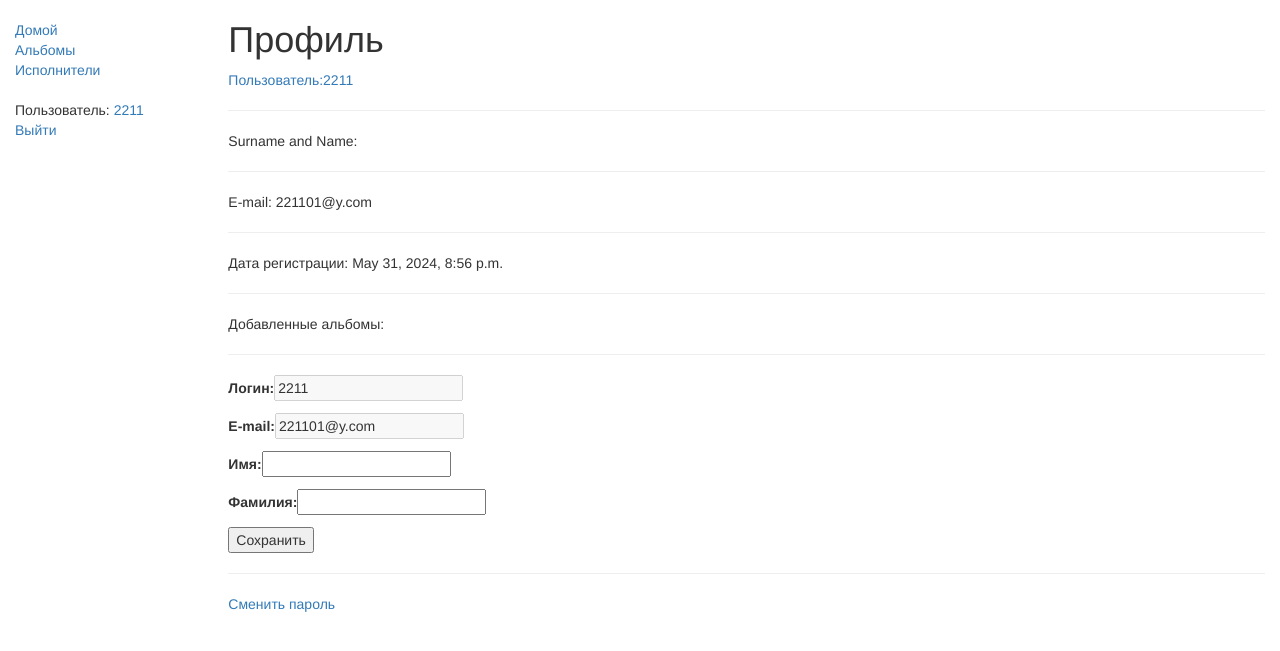
After one commit to gareflecioner/local, a Django app: page /users/profile/ in a window 1280 px wide. The commit adds this page. Shown: the top 651 px of the page. Run offline with Django 5.2, Linux system fonts and the light colour scheme; a user stored in the database is signed in; some libraries are stand-ins or nearby versions.

Commit message:
смена пароля новый шаблон профиля аутенфикация по емейлу регистрация

```diff
--- a/again/templates/base_generic.html
+++ b/again/templates/base_generic.html
@@ -29,11 +29,11 @@
       </ul>
       <ul class="sidebar-nav">
       </ul>{% if user.is_authenticated %}
-      Пользователь: <a class="last"> <a href="{% url 'profile' %}">{{user.username}}
+      Пользователь: <a class="last"> <a href="{% url 'users:profile' %}">{{user.username}}
       <br><a href="{% url 'users:logout' %}">Выйти</a></br>
       {% else %}
       <br class="last"><a href="{% url 'users:login' %}">Войти</a> </br>
-      <a href="#">Регистрация</a>
+      <a href="{% url 'users:register' %}">Регистрация</a>
       {% endif %}
     {% endblock %}
       </div>
--- a/again/urls.py
+++ b/again/urls.py
@@ -3,7 +3,6 @@ from . import views
 
 urlpatterns = [
     re_path (r'^$', views.index, name='index'),
-    re_path(r'^profile/$', views.profile,name='profile'),
     re_path (r'^album/$', views.AlbumListView.as_view(), name='album'),
     re_path (r'^albums/(?P<pk>\d+)$', views.AlbumDetailView.as_view(), name='album-detail'),
     re_path (r'^author/$', views.AuthorListView.as_view(), name='author'),
--- a/users/forms.py
+++ b/users/forms.py
@@ -1,11 +1,53 @@
 from django import forms
-from django.contrib.auth.forms import AuthenticationForm
+from django.contrib.auth.forms import AuthenticationForm,UserCreationForm
 from django.contrib.auth import get_user_model
+from django.urls import reverse_lazy
+from . import models
+from django.contrib.auth.forms import PasswordChangeForm
 
-class LoginUserForm(AuthenticationForm):
+
+class RegisterUserForm(UserCreationForm):
     username = forms.CharField(label='Логин', widget=forms.TextInput(attrs={'class': 'form-input'}))
-    password = forms.CharField(label='Пароль', widget=forms.PasswordInput(attrs={'class': 'form-input'}))
+    password1 = forms.CharField(label='Пароль', widget=forms.PasswordInput(attrs={'class': 'form-input'}))
+    password2 = forms.CharField(label='Повтор пароля', widget=forms.PasswordInput(attrs={'class': 'form-input'}))
 
     class Meta:
         model = get_user_model()
-        fields = ['username', 'password']
+        fields = ['username', 'email', 'first_name', 'last_name', 'password1', 'password2']
+        labels = {
+            'email': 'E-mail',
+            'first_name': 'Имя',
+            'last_name': 'Фамилия',
+        }
+        widgets = {
+            'email': forms.TextInput(attrs={'class': 'form-input'}),
+            'first_name': forms.TextInput(attrs={'class': 'form-input'}),
+            'last_name': forms.TextInput(attrs={'class': 'form-input'}),
+        }
+
+    def clean_email(self):
+        email = self.cleaned_data['email']
+        if get_user_model().objects.filter(email=email).exists():
+            raise forms.ValidationError("Такой E-mail уже существует!")
+        return email
+
+class ProfileUserForm(forms.ModelForm):
+    username = forms.CharField(disabled=True, label='Логин', widget=forms.TextInput(attrs={'class': 'form-input'}))
+    email = forms.CharField(disabled=True, label='E-mail', widget=forms.TextInput(attrs={'class': 'form-input'}))
+
+    class Meta:
+        model = get_user_model()
+        fields = ['username', 'email', 'first_name', 'last_name']
+        labels = {
+            'first_name': 'Имя',
+            'last_name': 'Фамилия',
+        }
+        widgets = {
+            'first_name': forms.TextInput(attrs={'class': 'form-input'}),
+            'last_name': forms.TextInput(attrs={'class': 'form-input'}),
+        }
+
+class UserPasswordChangeForm(PasswordChangeForm):
+    old_password = forms.CharField(label="Старый пароль", widget=forms.PasswordInput(attrs={'class': 'form-input'}))
+    new_password1 = forms.CharField(label="Новый пароль", widget=forms.PasswordInput(attrs={'class': 'form-input'}))
+    new_password2 = forms.CharField(label="Подтверждение пароля", widget=forms.PasswordInput(attrs={'class': 'form-input'}))
--- /dev/null
+++ b/users/templates/users/profile.html
@@ -0,0 +1,26 @@
+{% extends "base_generic.html" %}
+
+{% block content %}
+<h1>Профиль</h1>
+<a>Пользователь:{{ user.username }}</a>
+<hr>Surname and Name: {{user.last_name}} {{user.first_name}}</hr> <hr>E-mail: {{user.email}}</hr>
+<hr>Дата регистрации: {{user.date_joined}}</hr>
+
+<hr class="first"> Добавленные альбомы:</hr>
+{%for post in posts%}
+<p class="first"> Добавленные альбомы: {{writer.post}}
+{%endfor%}
+<hr></hr>
+<form method="post">
+    {% csrf_token %}
+    <div class="form-error">{{ form.non_field_errors }}</div>
+    {% for f in form %}
+    <p ><label class="form-label" for="{{ f.id_for_label }}">{{f.label}}: </label>{{ f }}</p>
+    <div class="form-error">{{ f.errors }}</div>
+    {% endfor %}
+</form>
+<form action="users/profile.html">
+    <input type="submit" value="Сохранить" />
+</form>
+<hr ><a href="{% url 'users:password_change' %}">Сменить пароль</a></hr>
+{% endblock %}
--- a/users/urls.py
+++ b/users/urls.py
@@ -1,9 +1,14 @@
 from django.urls import path
 from . import views
-
+from django.contrib.auth.views import LogoutView, PasswordChangeView, PasswordChangeDoneView
 app_name = "users"
 
 urlpatterns = [
     path('login/', views.LoginUser.as_view(), name='login'),
     path('logout/', views.logout_user, name='logout'),
+    path('login/', views.LoginUser.as_view(), name='login'),
+    path('register/', views.RegisterUser.as_view(), name='register'),
+    path('profile/', views.ProfileUser.as_view(), name='profile'),
+    path('password-change/', views.UserPasswordChange.as_view(template_name="users/password_change_form.html"), name="password_change"),
+    path('password-change/done/', PasswordChangeDoneView.as_view(template_name="users/password_change_done.html"), name="password_change_done"),
 ]
--- a/users/views.py
+++ b/users/views.py
@@ -1,18 +1,45 @@
 from django.http import HttpResponse, HttpResponseRedirect
 from django.shortcuts import render
-from django.urls import reverse
+from django.urls import reverse, reverse_lazy
 from django.contrib.auth import authenticate,login,logout
-from users.forms import LoginUserForm
+from users.forms import ProfileUserForm, RegisterUserForm, UserPasswordChangeForm
 from django.contrib.auth.forms import AuthenticationForm
-from django.contrib.auth.views import LoginView
+from django.contrib.auth.views import LoginView,PasswordChangeView
+from django.views.generic.edit import CreateView, UpdateView
+from django.contrib.auth.mixins import LoginRequiredMixin
+from django.contrib.auth import get_user_model
+
 
 # Create your views here.
 class LoginUser(LoginView):
     form_class = AuthenticationForm
     template_name = 'users/login.html'
     extra_context = {'title': "Авторизация"}
-    login_url = '/again/profile/'
+    login_url = '/users/profile/'
 
 def logout_user(request):
     logout(request)
     return HttpResponseRedirect(reverse('users:login'))
+
+class RegisterUser(CreateView):
+    form_class = RegisterUserForm
+    template_name = 'users/register.html'
+    extra_context = {'title': "Регистрация"}
+    success_url = reverse_lazy('users:login')
+class ProfileUser(LoginRequiredMixin, UpdateView):
+    model = get_user_model()
+    form_class = ProfileUserForm
+    template_name = 'users/profile.html'
+    extra_context = {'title': "Профиль пользователя"}
+    success_url = reverse_lazy('profileq')
+
+    def get_success_url(self):
+        return reverse_lazy('users:profile', args=[self.request.user.pk])
+
+    def get_object(self, queryset=None):
+        return self.request.user
+
+class UserPasswordChange(PasswordChangeView):
+    form_class = UserPasswordChangeForm
+    success_url = reverse_lazy("users:password_change_done")
+    extra_context = {'title': "Изменение пароля"}
```
Also changed, not shown: again/templates/again/profile.html (deleted, +0 -20 lines), again/views.py (+8 -8 lines), local/settings.py (+6 -1 lines), users/authentication.py (added, +20 -0 lines), users/templates/users/password_change_done.html (added, +7 -0 lines), users/templates/users/password_change_form.html (added, +17 -0 lines), users/templates/users/register.html (added, +13 -0 lines), users/templates/users/register_done.html (added, +8 -0 lines), db.sqlite3.
